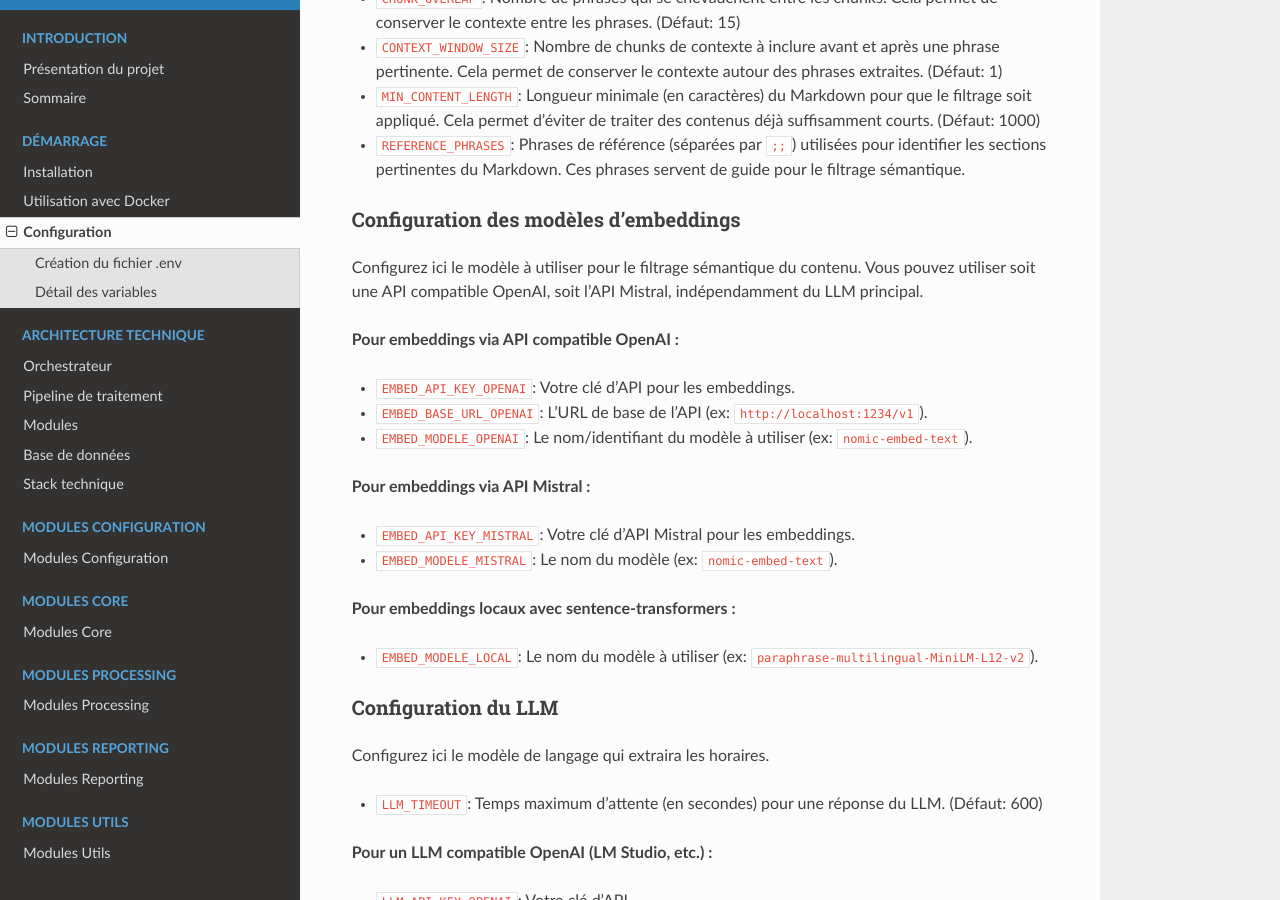
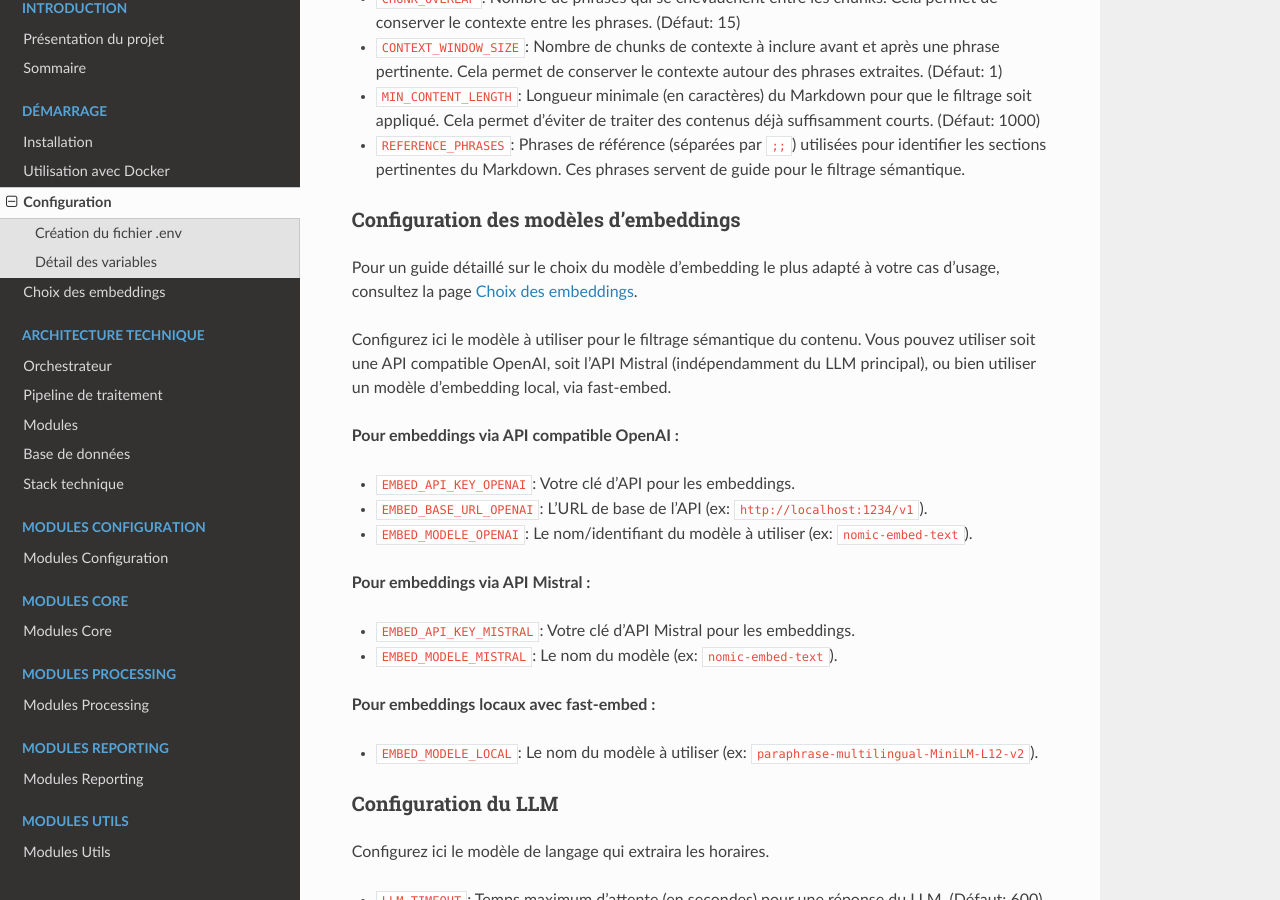
Before and after one commit to datagora-erasme/smart_watch, a Sphinx documentation site: the page built from docs/guide/configuration.rst, in a window 1280 px wide and 900 px high, scrolled down 1235 px. Built offline with Sphinx 7.4.7 and the Read the Docs theme 3.1.0, drawn with Linux system fonts in a browser that asks for light colours.

Commit message:
refactorisation intro/sommaire et ajout d'un guide sur le choix du modèle d'embeddings

```diff
--- a/docs/architecture/stack.rst
+++ b/docs/architecture/stack.rst
@@ -47,7 +47,7 @@
     Proposé en tant qu'alternative aux interfaces compatibles OpenAI. Utilise la librairie `mistralai` native.
 
 `Embeddings <https://platform.openai.com/docs/guides/embeddings>`__
-    Utilisés pour filtrer le contenu Markdown. Fonctionne avec un modèle accessible via la même API compatible OpenAI que le LLM.
+    Les embeddings sont utilisés pour filtrer le contenu Markdown de manière sémantique. L'application peut fonctionner avec un modèle local via ``fast-embed``, ou avec un modèle distant via une API (compatible OpenAI ou Mistral). Pour un guide détaillé sur le choix du modèle le plus adapté, consultez la page :doc:`/guide/choosing_embeddings`.
 
 Configuration et environnement
 ------------------------------
--- a/docs/guide/configuration.rst
+++ b/docs/guide/configuration.rst
@@ -50,7 +50,9 @@
 Configuration des modèles d'embeddings
 ~~~~~~~~~~~~~~~~~~~~~~~~~~~~~~~~~~~~~~
 
-Configurez ici le modèle à utiliser pour le filtrage sémantique du contenu. Vous pouvez utiliser soit une API compatible OpenAI, soit l'API Mistral, indépendamment du LLM principal.
+Pour un guide détaillé sur le choix du modèle d'embedding le plus adapté à votre cas d'usage, consultez la page :doc:`choosing_embeddings`.
+
+Configurez ici le modèle à utiliser pour le filtrage sémantique du contenu. Vous pouvez utiliser soit une API compatible OpenAI, soit l'API Mistral (indépendamment du LLM principal), ou bien utiliser un modèle d'embedding local, via fast-embed.
 
 **Pour embeddings via API compatible OpenAI :**
 
@@ -63,7 +65,7 @@
 *   ``EMBED_API_KEY_MISTRAL``: Votre clé d'API Mistral pour les embeddings.
 *   ``EMBED_MODELE_MISTRAL``: Le nom du modèle (ex: ``nomic-embed-text``).
 
-**Pour embeddings locaux avec sentence-transformers :**
+**Pour embeddings locaux avec fast-embed :**
 
 *   ``EMBED_MODELE_LOCAL``: Le nom du modèle à utiliser (ex: ``paraphrase-multilingual-MiniLM-L12-v2``).
 
--- a/docs/guide/docker.rst
+++ b/docs/guide/docker.rst
@@ -29,3 +29,6 @@
     - Injecter les variables d'environnement depuis le fichier ``.env`` de manière sécurisée.
 
 L'application s'exécutera alors dans le conteneur, en utilisant votre configuration locale, décrite dans la page :doc:`configuration`.
+
+.. warning::
+   Le choix du modèle d'embedding est particulièrement important lors de l'utilisation avec Docker. Le modèle le plus performant, ``jinaai/jina-embeddings-v3``, consomme beaucoup de RAM et peut entraîner des problèmes de performance ou de stabilité dans un conteneur. Pour une utilisation avec Docker, il est recommandé d'opter pour des modèles plus légers comme ceux de la série ``sentence-transformers``. Pour plus de détails, consultez le guide sur le :doc:`choix des embeddings <choosing_embeddings>`.
--- a/docs/index.rst
+++ b/docs/index.rst
@@ -15,6 +15,7 @@
    :caption: Introduction
 
    guide/introduction
+   guide/sommaire
 
 .. toctree::
    :maxdepth: 1
@@ -23,6 +24,7 @@
    guide/installation
    guide/docker
    guide/configuration
+   guide/choosing_embeddings
 
 .. toctree::
    :maxdepth: 1
```
Also changed, not shown: docs/architecture/introduction.rst (deleted, +0 -19 lines), docs/guide/choosing_embeddings.rst (added, +87 -0 lines), docs/guide/introduction.rst (+0 -23 lines), docs/guide/sommaire.rst (added, +22 -0 lines).
